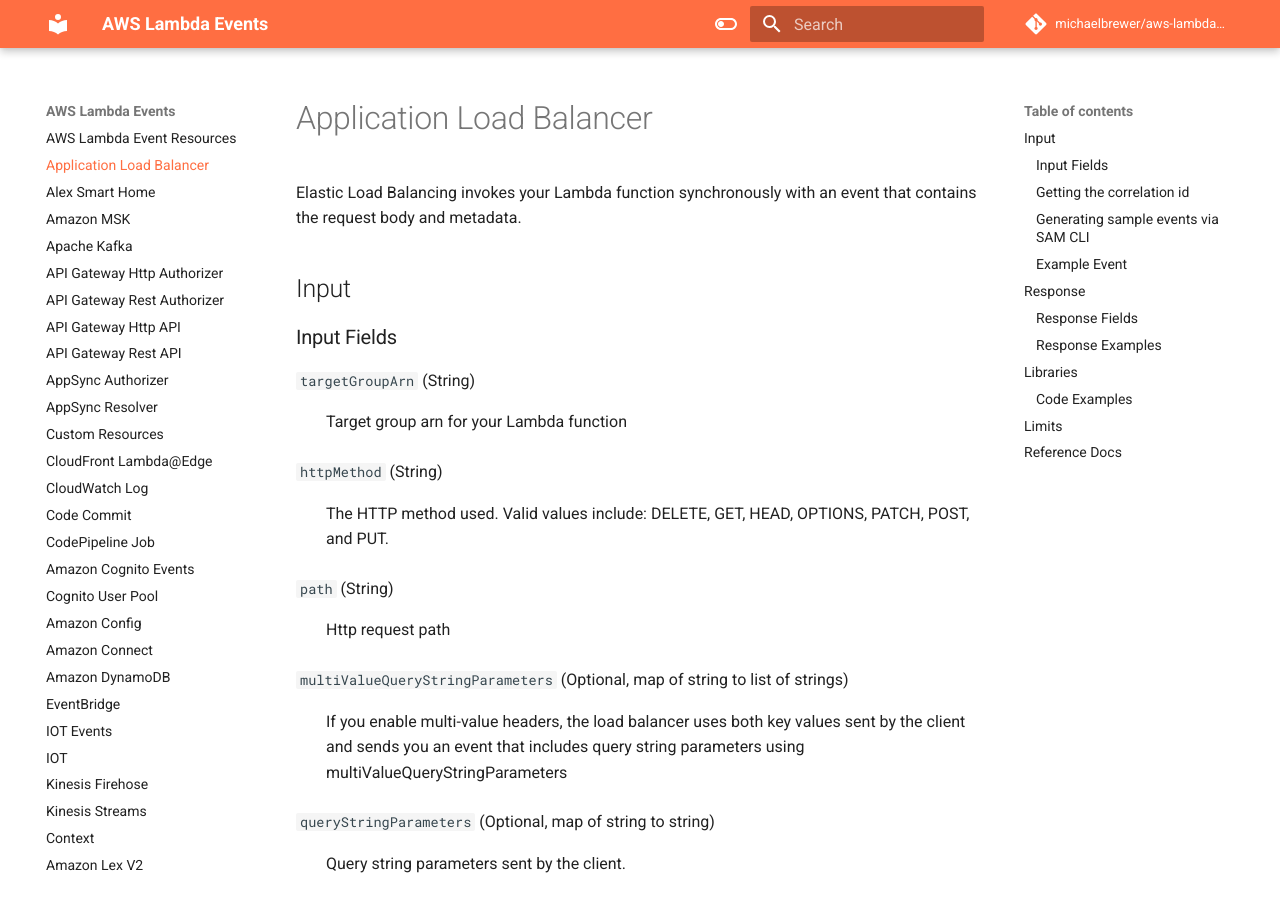
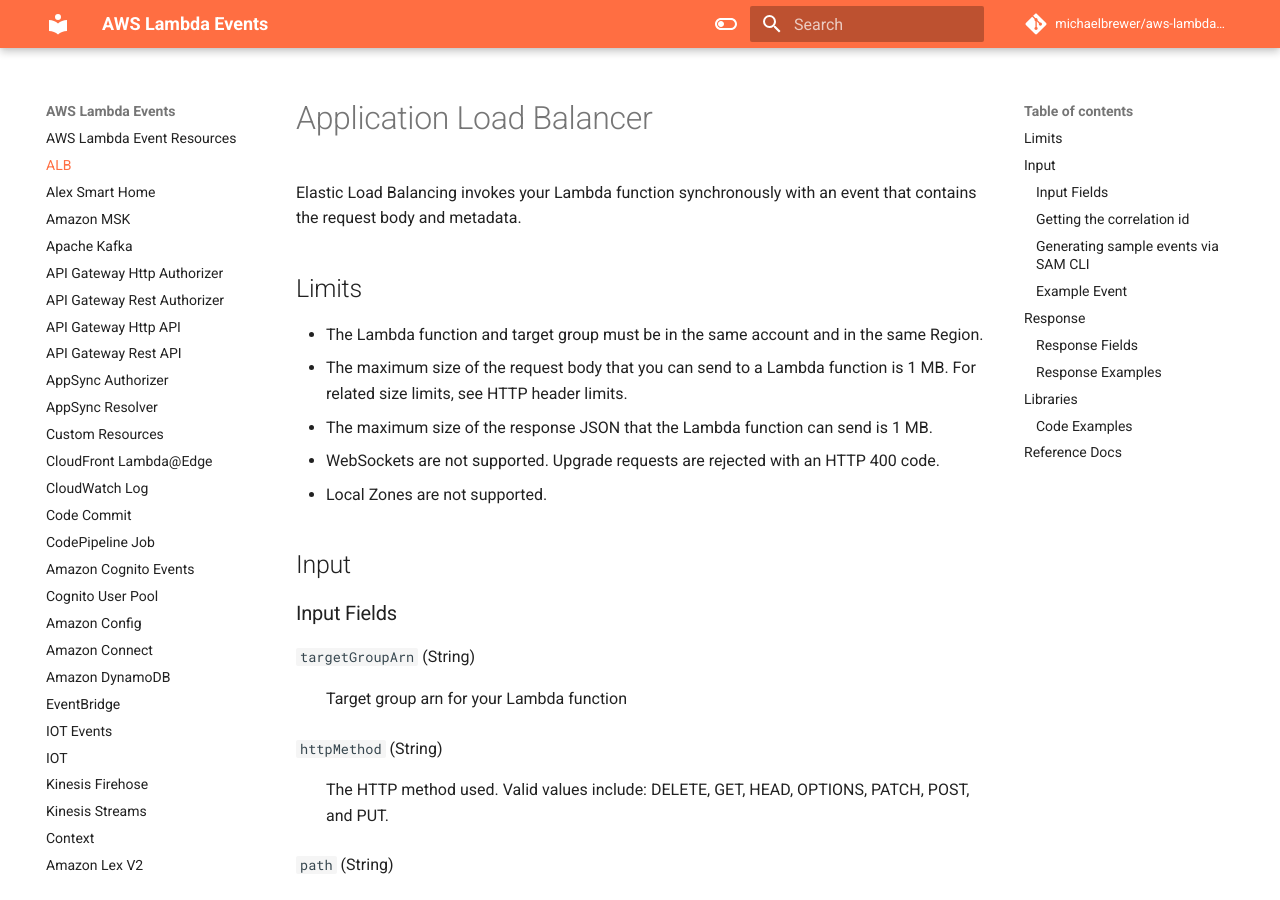
Before and after one commit to michaelbrewer/aws-lambda-events, an MkDocs documentation site: the page built from docs/alb.md, in a window 1280 px wide and 900 px high. Built offline with MkDocs 1.6.1 and Material for MkDocs 9.7.7, drawn with Linux system fonts in a browser that asks for light colours; comment, search, counter and statistics services are not loaded; some of the changed text lies outside the part shown.

Commit message:
chore: add meta

```diff
--- a/docs/alb.md
+++ b/docs/alb.md
@@ -1,6 +1,19 @@
+---
+title: ALB
+description: Elastic Load Balancing invokes your Lambda function synchronously with an event that contains the request body and metadata.
+---
+
 # Application Load Balancer
 
 Elastic Load Balancing invokes your Lambda function synchronously with an event that contains the request body and metadata.
+
+## Limits
+
+- The Lambda function and target group must be in the same account and in the same Region.
+- The maximum size of the request body that you can send to a Lambda function is 1 MB. For related size limits, see HTTP header limits.
+- The maximum size of the response JSON that the Lambda function can send is 1 MB.
+- WebSockets are not supported. Upgrade requests are rejected with an HTTP 400 code.
+- Local Zones are not supported.
 
 ## Input
 
@@ -144,14 +157,6 @@
 
 - [application-load-balancer-serverless-app](https://github.com/aws/elastic-load-balancing-tools/tree/master/application-load-balancer-serverless-app){target="_blank"}
 
-## Limits
-
-- The Lambda function and target group must be in the same account and in the same Region.
-- The maximum size of the request body that you can send to a Lambda function is 1 MB. For related size limits, see HTTP header limits.
-- The maximum size of the response JSON that the Lambda function can send is 1 MB.
-- WebSockets are not supported. Upgrade requests are rejected with an HTTP 400 code.
-- Local Zones are not supported.
-
 ## Reference Docs
 
 - [Using AWS Lambda with an Application Load Balancer](https://docs.aws.amazon.com/lambda/latest/dg/services-alb.html){target="_blank"}
```
